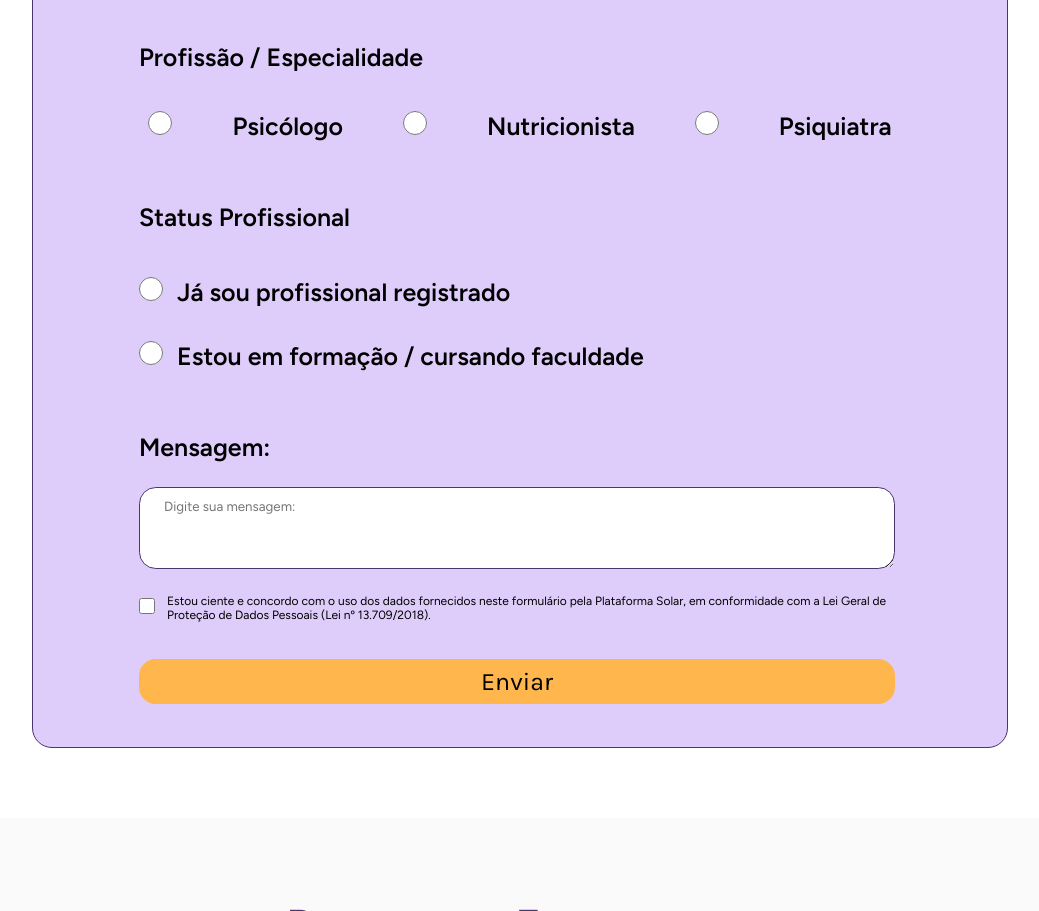
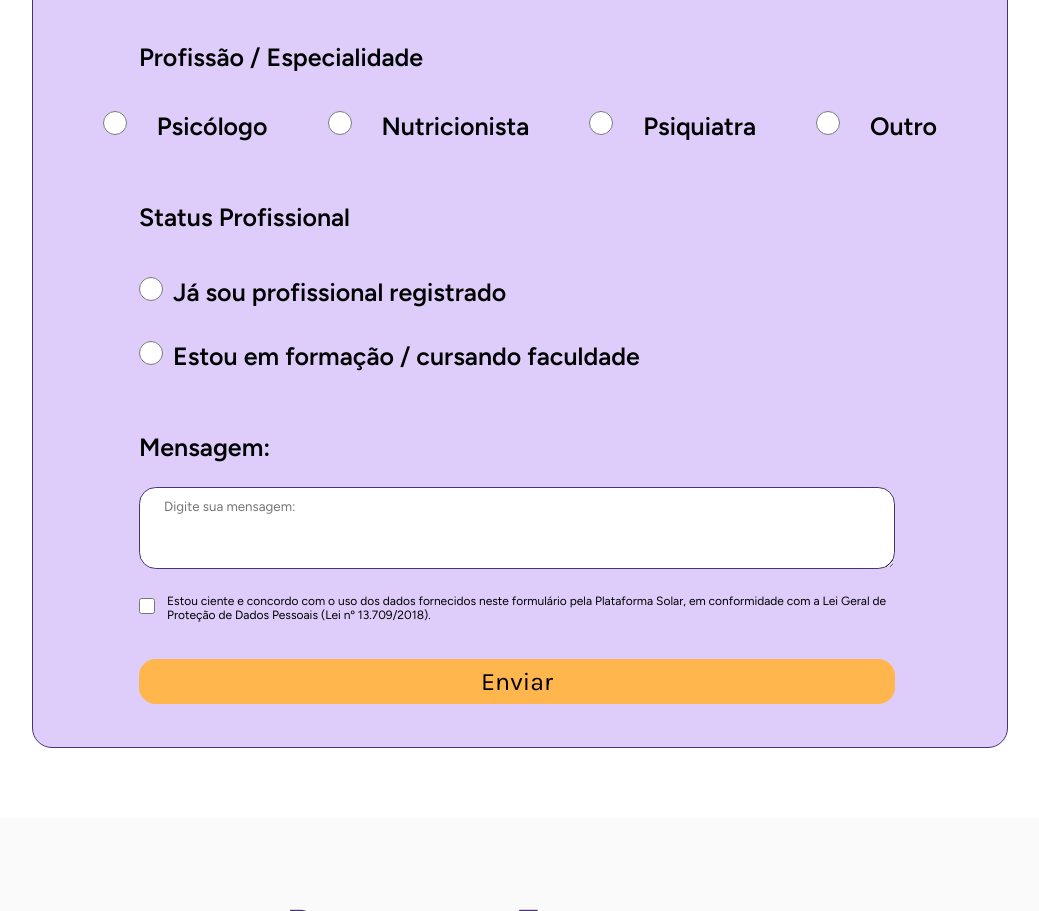
Before and after one commit to SolarOficial/ProjetoSolarOficial, a plain HTML site: page public/src/pages/professionals/professionals.html in a window 1280 px wide. Shown: the part 4498-5409 px from the top of the page, without its empty margins (120-1159 px from the left). Drawn offline with Linux system fonts and the light colour scheme; no server answers.

Commit message:
Fix: forms profissional com a opção de outro

```diff
--- a/public/src/pages/professionals/professionals.css
+++ b/public/src/pages/professionals/professionals.css
@@ -539,7 +539,7 @@ section.junte-se .margem-global form .escolha-profissionais {
 
 section.junte-se .margem-global form .escolha-profissionais .opcao {
   display: flex;
-  gap: 60px;
+  gap: 30px;
 }
 
 section.junte-se .margem-global form .status-profissional p#espaco-status {
@@ -548,7 +548,7 @@ section.junte-se .margem-global form .status-profissional p#espaco-status {
 
 section.junte-se .margem-global form .status-profissional .texto-opcao {
   display: flex;
-  gap: 14px;
+  gap: 10px;
 }
 
 section.junte-se .margem-global form .status-profissional .espaco {
--- a/public/src/pages/professionals/professionals.html
+++ b/public/src/pages/professionals/professionals.html
@@ -539,6 +539,12 @@
                 <p>Psiquiatra</p>
               </div>
               <!--opcao-->
+              <!--opcao-->
+
+              <div class="opcao">
+                <input type="radio" id="radio" />
+                <p>Outro</p>
+              </div>
             </div>
             <!--escolha-profissionais-->
 
```
